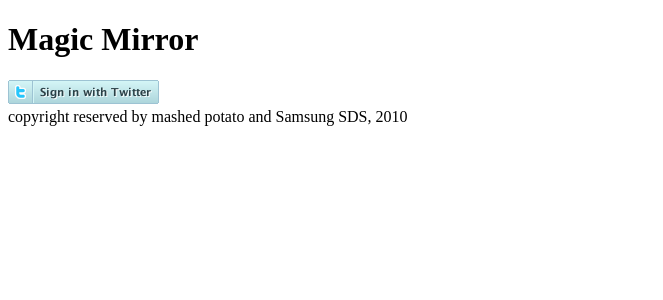
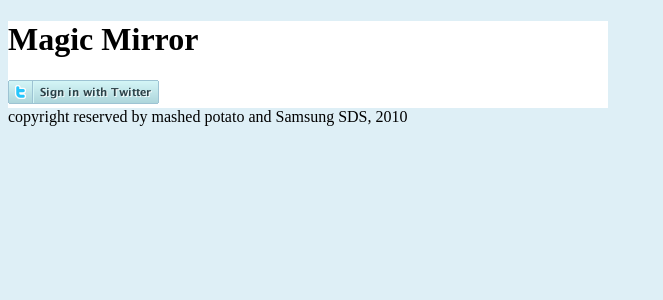
Before and after one commit to gochist/Magic-Mirror, a Python web app: template src/template/page.html in a window 1280 px wide. Shown: the top 300 px of the page, without its empty margins (0-663 px from the left). Run offline with Jinja, Linux system fonts and the light colour scheme; the template is opened without the code that fills it, so the values that code supplies are empty.

Commit message:
applying css

```diff
--- /dev/null
+++ b/src/static/css/magicmirror.css
@@ -0,0 +1,15 @@
+body {
+    background-color: #deeff6;
+}
+
+div.content_layout {
+    width: 600px;
+}
+
+div.header_layout {
+    background-color: #ffffff;
+}
+
+div.logo {
+    /*position: fixed;*/
+}
--- a/src/template/page.html
+++ b/src/template/page.html
@@ -2,8 +2,10 @@
 <html>
     <head>
         <title>Magic Mirror</title>
+        <link rel="stylesheet" type="text/css" href="/static/css/magicmirror.css">
     </head>
     <body>
+        <div class='content_layout'>
             <div class='header_layout'>
                 <div class='logo'>
                     <h1>Magic Mirror</h1>
@@ -18,8 +20,7 @@
                 {% else %}
                 <div class='signin_with_twitter'>
                     <a href='/oauth/twitter/signin'><img src='/static/img/sign-in-with-twitter.png'/></a>
-            </div>
-			{% endif %}
+                </div>{% endif %}
             </div>
             <div class='main_layout'>
                 {{main_layout}}
@@ -30,5 +31,6 @@
             <div class='footer_layout'>
                 copyright reserved by mashed potato and Samsung SDS, 2010
             </div>
+        </div>
     </body>
 </html>
```
Lines whose indentation alone changed are shown as unchanged.
